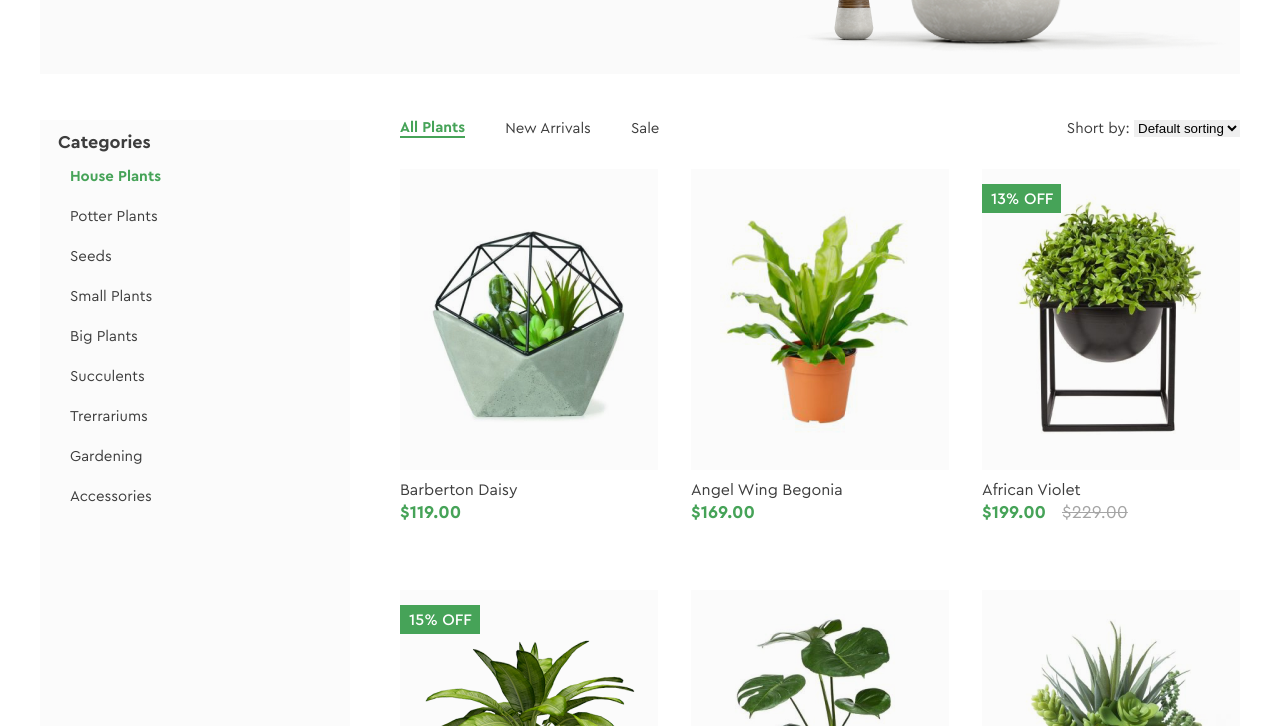
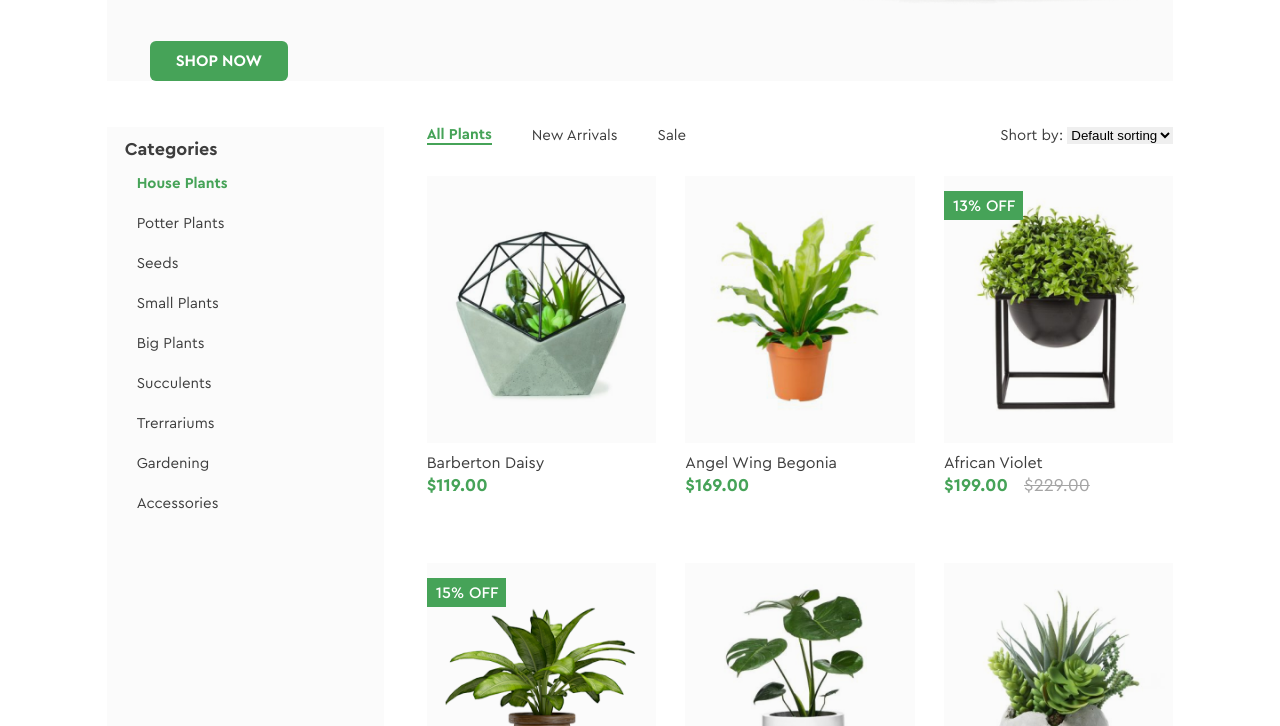
Before and after one commit to d08801733/FrontendBasic20240829, a plain HTML site: page index.html in a window 1280 px wide. Shown: the part 476-1202 px from the top of the page. Drawn offline with Linux system fonts and the light colour scheme.

Commit message:
Add width

```diff
--- a/css/styles.css
+++ b/css/styles.css
@@ -30,8 +30,9 @@ html {
 
 /* CONTAINER */
 .container {
+  width: 83.333%;
   margin: 30px auto 0 auto;
-  max-width: 1200px;
+  /* max-width: 1200px; */
 }
 
 button {
```
